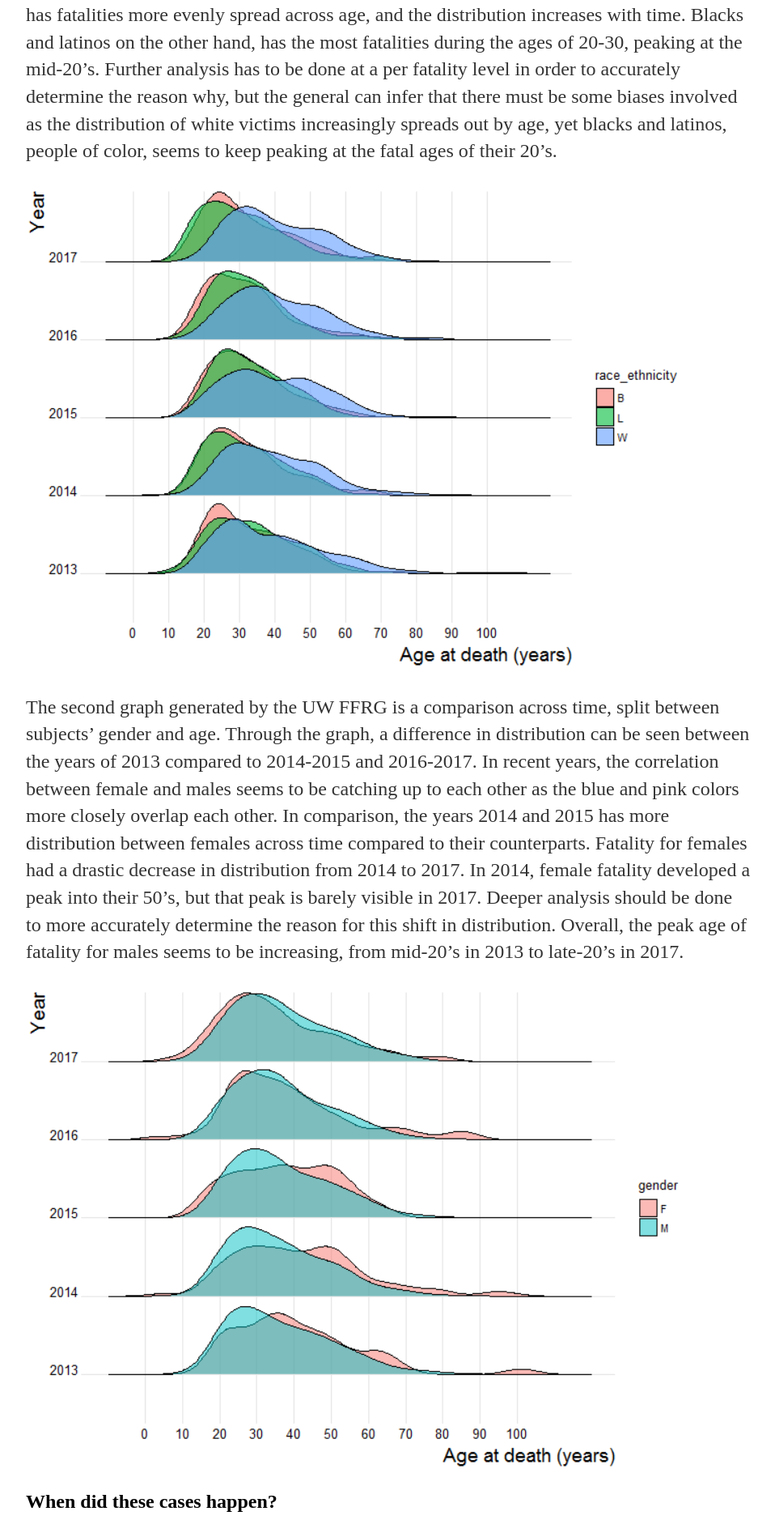
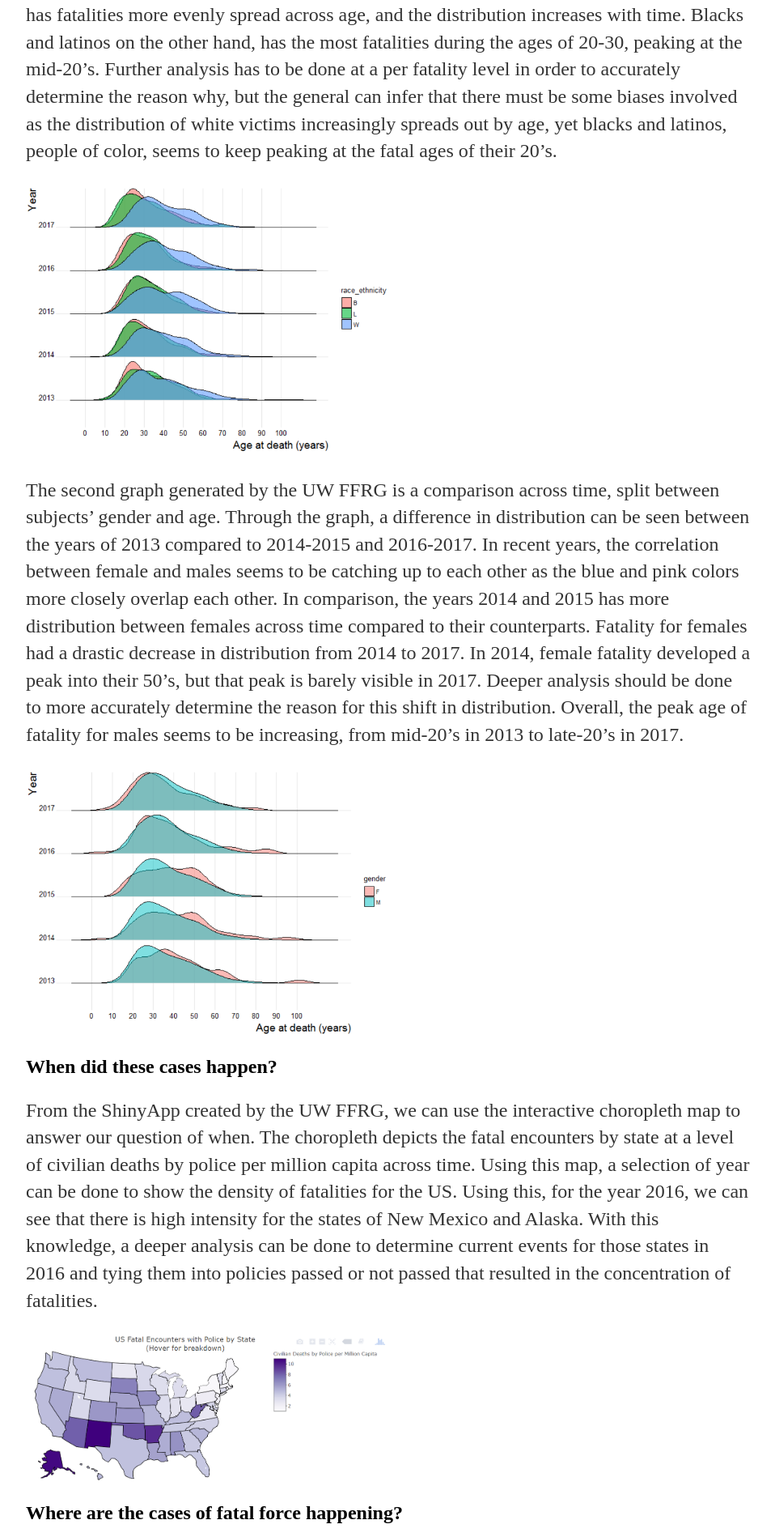
Before and after one commit to wliang25/geog469, a Jekyll site: the page built from results/index.html, in a window 1280 px wide. Shown: the part 624-2522 px from the top of the page at 81% size, without its empty margins (160-1118 px from the left). Built offline with Jekyll 4.4.1, drawn with Linux system fonts in a browser that asks for light colours; nearby versions of some CDN libraries; a script that is not in the unit is left out.

Commit message:
minor css edits

```diff
--- a/css/main.css
+++ b/css/main.css
@@ -41,3 +41,24 @@ ul.posts {
 ul.posts li {
     list-style: none;
 }
+
+img {
+    text-align: auto;
+    max-width: 50%;
+}
+
+.legend {
+    line-height: 20px;
+    color: 'white';
+}
+.legend i {
+    width: 18px;
+    height: 19px;
+    float: left;
+    margin-right: 8px;
+    opacity: 0.9;
+}
+button {
+    margin: 1em;
+    text-align: auto;
+}
--- a/index.html
+++ b/index.html
@@ -4,7 +4,7 @@ title: US Distribution of Police Involved Fatalities
 ---
 <div class="blurb">
 	<h1>US Distribution of Police Involved Fatalities</h1>
-	<h2><br>GEOG 469 Section AA
+	<h2>GEOG 469 Section AA
 	<br>Dan Castro, John Crinkey, and Wendy Liang
 	<br>June 4, 2018</h2>
 
--- a/results/index.html
+++ b/results/index.html
@@ -19,23 +19,6 @@ title: US Distribution of Police Involved Fatalities
 	<h2>Where are the cases of fatal force happening?</h2>
 	<p>Using ArcMap and Leaflet, our group used the Getis-Ord Gi*, a mapping cluster analysis tool also known as hot spot analysis, to determine the highest values of cases per capita and lowest values of cases per capita. At first glance, much of the northeast counties of Washington state show some high values and the southeast counties show some low values. After running the hot spot analysis, Stevens County showed a 99% confidence for highest values of cases per capita. Although Stevens county has a smaller amount of fatal force cases, the county also has a small population creating a high per capita value. This analysis was only done for the state of Washington and at county level.</p>
 	<h3>WA Police Fatal Encounters</h3>
-	   	<style>
-		.legend {
-			line-height: 20px;
-			color: 'white';
-		}
-		.legend i {
-			width: 18px;
-			height: 19px;
-			float: left;
-			margin-right: 8px;
-			opacity: 0.9;
-		}
-		button {
-			margin: 1em;
-			text-align: auto;
-		}
-		</style>
 		<script src="fatalencounters.js"></script>
 		<script src="https://unpkg.com/leaflet@1.3.1/dist/leaflet.js"></script>
 		<div id="map" style="width: 600px; height: 400px; margin: auto"></div>
```
